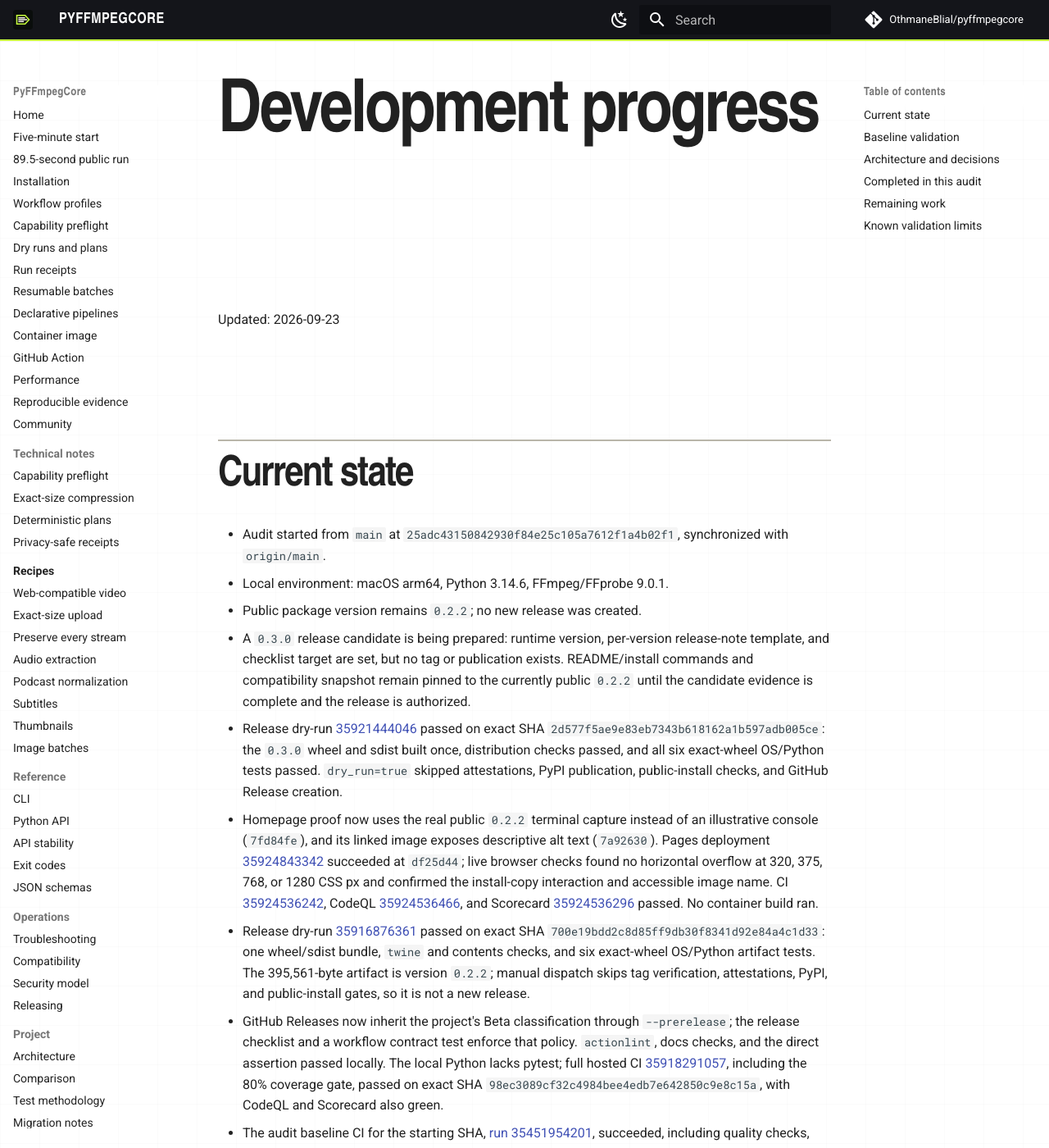
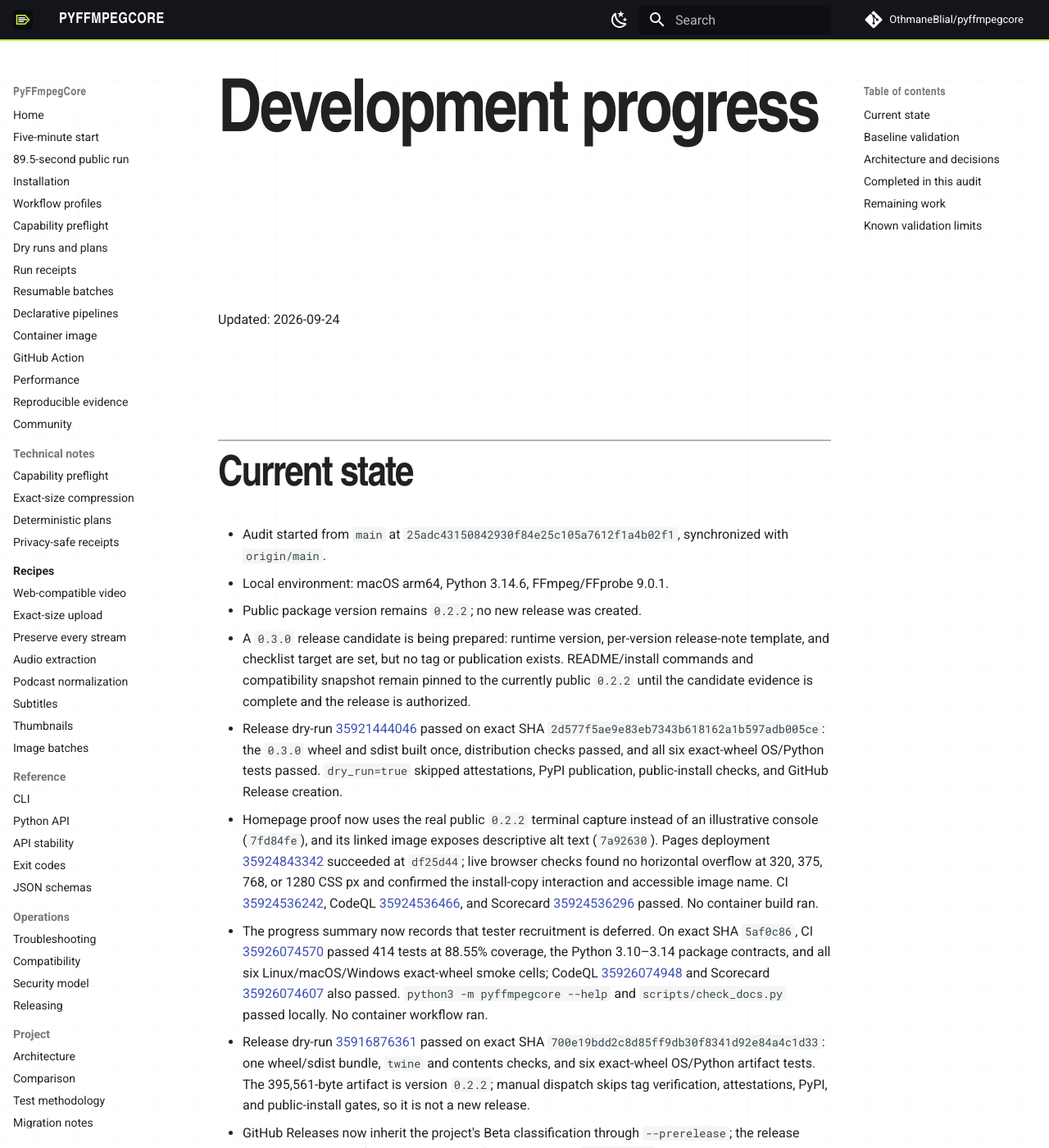
Before and after one commit to OthmaneBlial/pyffmpegcore, an MkDocs documentation site: the page built from docs/PROGRESS.md, in a window 1280 px wide and 1400 px high. Shown: the whole window at 82% size. Built offline with MkDocs 1.6.1 and Material for MkDocs 9.7.7, drawn with Linux system fonts in a browser that asks for light colours; comment, search, counter and statistics services are not loaded.

Commit message:
docs: record full coverage verification

```diff
--- a/docs/PROGRESS.md
+++ b/docs/PROGRESS.md
@@ -1,6 +1,6 @@
 # Development progress
 
-Updated: 2026-09-23
+Updated: 2026-09-24
 
 ## Current state
 
@@ -10,6 +10,7 @@ Updated: 2026-09-23
 - A `0.3.0` release candidate is being prepared: runtime version, per-version release-note template, and checklist target are set, but no tag or publication exists. README/install commands and compatibility snapshot remain pinned to the currently public `0.2.2` until the candidate evidence is complete and the release is authorized.
 - Release dry-run [35921444046](https://github.com/OthmaneBlial/pyffmpegcore/actions/runs/35921444046) passed on exact SHA `2d577f5ae9e83eb7343b618162a1b597adb005ce`: the `0.3.0` wheel and sdist built once, distribution checks passed, and all six exact-wheel OS/Python tests passed. `dry_run=true` skipped attestations, PyPI publication, public-install checks, and GitHub Release creation.
 - Homepage proof now uses the real public `0.2.2` terminal capture instead of an illustrative console (`7fd84fe`), and its linked image exposes descriptive alt text (`7a92630`). Pages deployment [35924843342](https://github.com/OthmaneBlial/OthmaneBlial.github.io/actions/runs/35924843342) succeeded at `df25d44`; live browser checks found no horizontal overflow at 320, 375, 768, or 1280 CSS px and confirmed the install-copy interaction and accessible image name. CI [35924536242](https://github.com/OthmaneBlial/pyffmpegcore/actions/runs/35924536242), CodeQL [35924536466](https://github.com/OthmaneBlial/pyffmpegcore/actions/runs/35924536466), and Scorecard [35924536296](https://github.com/OthmaneBlial/pyffmpegcore/actions/runs/35924536296) passed. No container build ran.
+- The progress summary now records that tester recruitment is deferred. On exact SHA `5af0c86`, CI [35926074570](https://github.com/OthmaneBlial/pyffmpegcore/actions/runs/35926074570) passed 414 tests at 88.55% coverage, the Python 3.10–3.14 package contracts, and all six Linux/macOS/Windows exact-wheel smoke cells; CodeQL [35926074948](https://github.com/OthmaneBlial/pyffmpegcore/actions/runs/35926074948) and Scorecard [35926074607](https://github.com/OthmaneBlial/pyffmpegcore/actions/runs/35926074607) also passed. `python3 -m pyffmpegcore --help` and `scripts/check_docs.py` passed locally. No container workflow ran.
 - Release dry-run [35916876361](https://github.com/OthmaneBlial/pyffmpegcore/actions/runs/35916876361) passed on exact SHA `700e19bdd2c8d85ff9db30f8341d92e84a4c1d33`: one wheel/sdist bundle, `twine` and contents checks, and six exact-wheel OS/Python artifact tests. The 395,561-byte artifact is version `0.2.2`; manual dispatch skips tag verification, attestations, PyPI, and public-install gates, so it is not a new release.
 - GitHub Releases now inherit the project's Beta classification through `--prerelease`; the release checklist and a workflow contract test enforce that policy. `actionlint`, docs checks, and the direct assertion passed locally. The local Python lacks pytest; full hosted CI [35918291057](https://github.com/OthmaneBlial/pyffmpegcore/actions/runs/35918291057), including the 80% coverage gate, passed on exact SHA `98ec3089cf32c4984bee4edb7e642850c9e8c15a`, with CodeQL and Scorecard also green.
 - The audit baseline CI for the starting SHA, [run 35451954201](https://github.com/OthmaneBlial/pyffmpegcore/actions/runs/35451954201), succeeded, including quality checks, the 80% coverage gate, Python 3.10–3.14 package contracts, and six exact-wheel OS/Python smoke cells.
```
